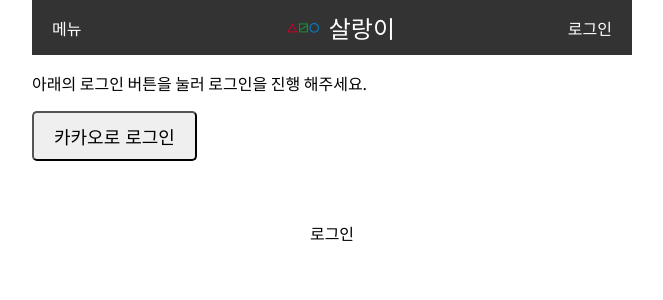
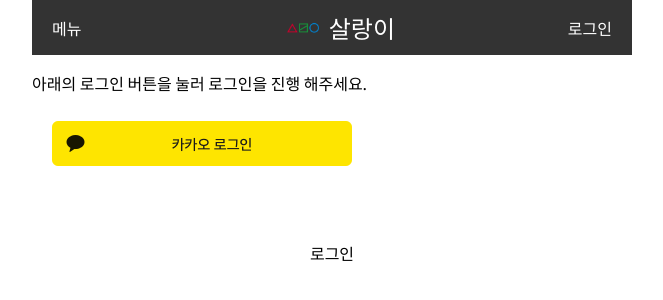
Before and after one commit to sallang-e/frontend-react, a React (Create React App) app: page /login in a window 1280 px wide. Shown: the top 300 px of the page, without its empty margins (308-971 px from the left). Built offline with nearby package versions, Linux system fonts and the light colour scheme.

Commit message:
feat: 카카오 로그인 버튼 만들기

```diff
--- a/src/components/login.js
+++ b/src/components/login.js
@@ -1,23 +1,23 @@
-import React from 'react';
-import { useNavigate } from 'react-router-dom';
-import { useDispatch, useSelector } from 'react-redux';
-import { setToken } from '../redux/actions';
-import Header from './header';
-import axios from 'axios';
+import React from "react";
+import { useNavigate } from "react-router-dom";
+import { useDispatch, useSelector } from "react-redux";
+import { setToken } from "../redux/actions";
+import Header from "./header";
+import axios from "axios";
 
 function Login() {
-    const navigate  = useNavigate();
+  const navigate = useNavigate();
   const dispatch = useDispatch();
 
   function doLogin() {
-        window.location.href = 'http://15.165.231.19:8080/api/login/kakao';
+    window.location.href = "http://15.165.231.19:8080/api/login/kakao";
   }
 
   // localhost:3000/login?code=12312123&method=kakao
   const urlParams = new URLSearchParams(window.location.search);
-    const code = urlParams.get('code');
-    const method = 'kakao';
-    console.log("code: " + code)
+  const code = urlParams.get("code");
+  const method = "kakao";
+  console.log("code: " + code);
 
   if (code) {
     // 외부 인증 서버의 엔드포인트와 클라이언트 정보를 설정합니다.
@@ -28,21 +28,21 @@
     axios
       .get(authServerEndpoint, {
         headers: {
-              'Content-Type': 'application/json',
+          "Content-Type": "application/json",
         },
       })
       .then((response) => {
         // 토큰을 성공적으로 받았을 때 처리합니다.
         const accessToken = response.data.accessToken;
-            console.log('Access Token:', accessToken);
+        console.log("Access Token:", accessToken);
         dispatch(setToken(accessToken));
-            navigate('/');
+        navigate("/");
 
         // TODO: 토큰을 저장하거나 필요한 작업을 수행합니다.
       })
       .catch((error) => {
         // 에러 처리
-            console.error('Error:', error);
+        console.error("Error:", error);
       });
   } else {
     console.error('No "code" parameter found in the URL.');
@@ -51,14 +51,28 @@
   return (
     <div className="body">
       <Header></Header>
-            <div className='login-wrap'>
-                <p className='login-info'>아래의 로그인 버튼을 눌러 로그인을 진행 해주세요.</p>
-                <button onClick={doLogin}
-                    style={{ padding: '10px 20px', fontSize: '18px', borderRadius: '5px', cursor: 'pointer', marginRight: '10px' }}
+      <div className="login-wrap">
+        <p className="login-info">
+          아래의 로그인 버튼을 눌러 로그인을 진행 해주세요.
+        </p>
+        <img
+          src="kakao_login_medium_wide.png"
+          onClick={doLogin}
+          style={{
+            padding: "10px 20px",
+            fontSize: "18px",
+            borderRadius: "5px",
+            cursor: "pointer",
+            marginRight: "10px",
+          }}
+        ></img>
+        <div
+          className="option"
+          onClick={doLogin}
+          style={{ textAlign: "center", margin: "10%" }}
         >
-                    카카오로 로그인
-                </button>
-                <div className='option' onClick={doLogin} style={{ textAlign: 'center', margin: '10%' }}>로그인</div>
+          로그인
+        </div>
       </div>
     </div>
   );
```
Also changed, not shown: public/kakao_login_medium_wide.png (added). Lines whose indentation alone changed are shown as unchanged.
